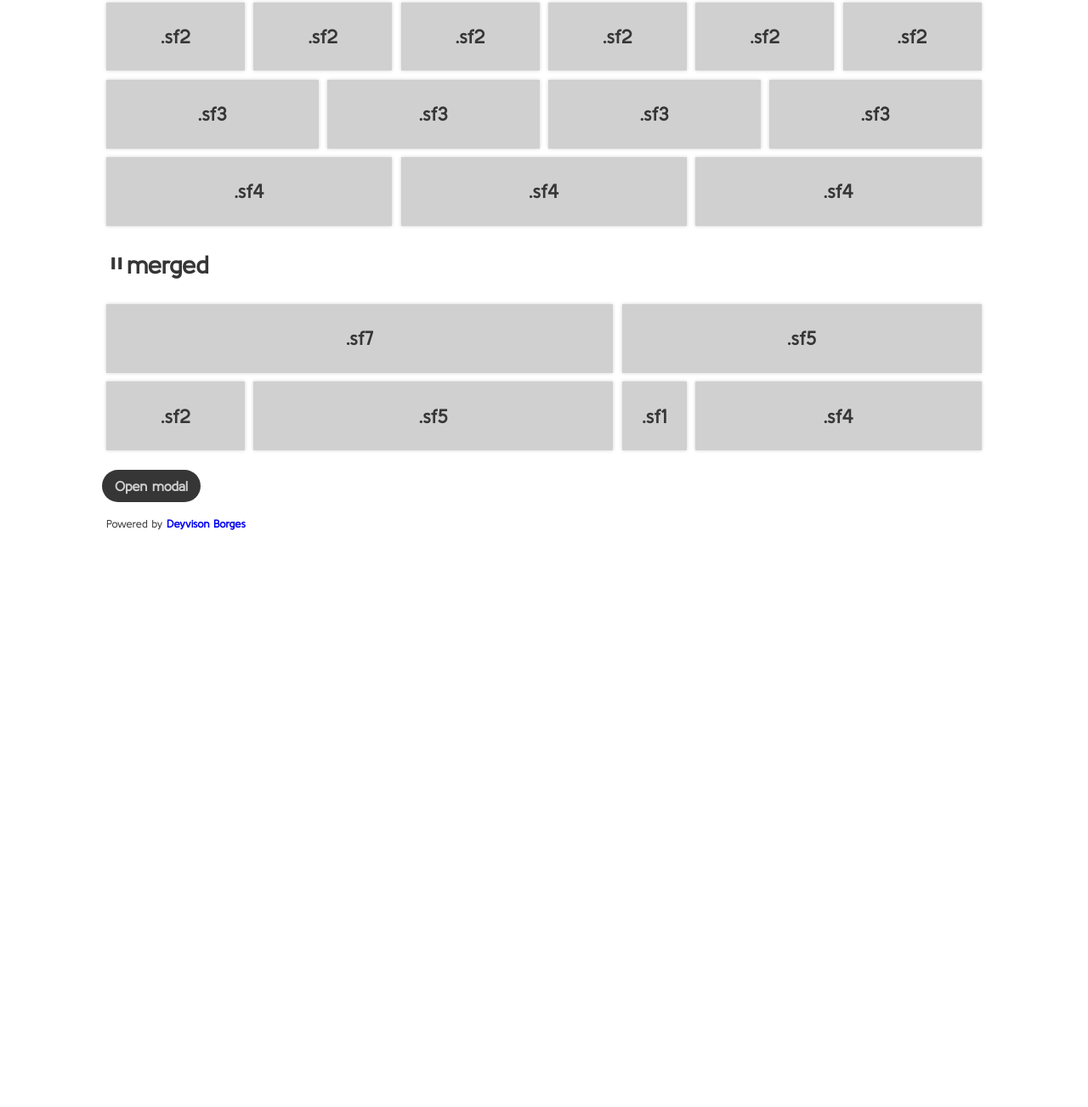
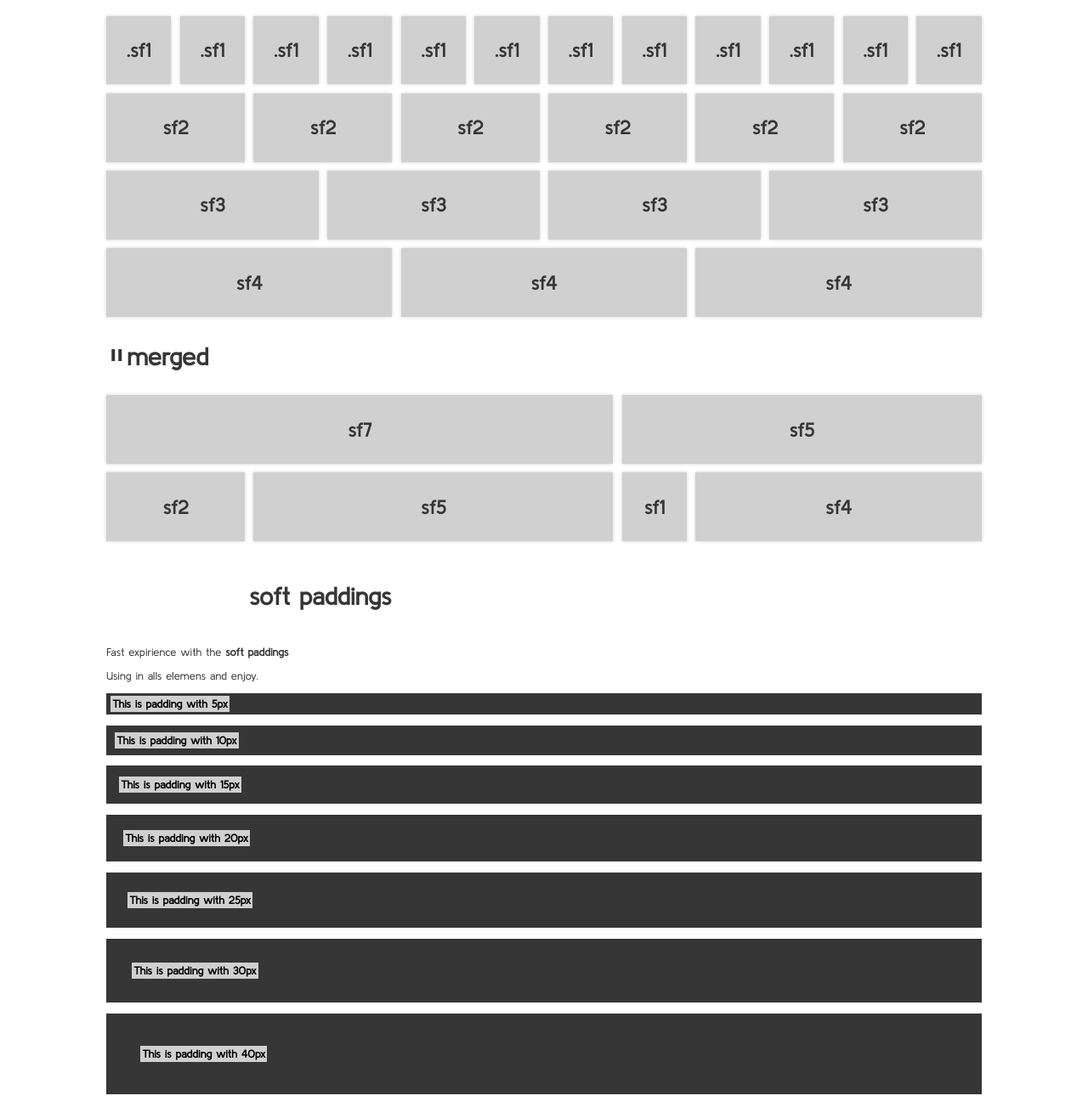
Before and after one commit to softframecss/softframecss, a website: page index.html in a window 1280 px wide. Shown: the part 820-2123 px from the top of the page at 85% size. Before the commit the page ends 1462 px from the top, so only its background shows below. Drawn offline with Linux system fonts and the light colour scheme.

Commit message:
mel: support soft paddings

```diff
--- a/css/softframe.css
+++ b/css/softframe.css
@@ -47,8 +47,29 @@ a { text-decoration: none; }
 
 /* UTILITIES */
 .text-center { text-align: center; }
-.pf { padding: 5px;}
 
+
+/* SOFT PADDINGS */
+.ps2 { padding: 2px;}
+.ps5 { padding: 5px;}
+.ps10 { padding: 10px;}
+.ps15 { padding: 15px;}
+.ps20 { padding: 20px;}
+.ps25 { padding: 25px;}
+.ps30 { padding: 30px;}
+.ps40 { padding: 40px;}
+
+@media screen and (max-width: 640px) {
+    .ps5,
+    .ps10,
+    .ps15,
+    .ps20,
+    .ps25,
+    .ps30,
+    .ps40 {
+        position: relative !important;
+    }
+}
 
 /* COMPONENTS */
 /* COLORS FOR BUTTONS*/
@@ -97,10 +118,20 @@ a { text-decoration: none; }
     background-color: #000000a6;
     color: #ffffff;
 }
+@media screen and (max-width: 640px) {
+    .sf_buttom {
+        position: relative;
+    }
+
+    .sf_buttom:hover {
+        transition: all 0.5s ease 0s;
+        background-color: #000000a6;
+        color: #ffffff;
+    }
+}
 
 /* CARD */
 .sf_card {
-    position: relative;
     color: var(--dark-gray);
     background-color: var(--light-gray);
     box-shadow: 0px 0px 4px 0px var(--light-gray);
--- a/index.html
+++ b/index.html
@@ -1,4 +1,5 @@
 <html lang="pt_BR">
+
 <head>
     <meta charset="UTF-8">
     <meta name="viewport" content="width=device-width, initial-scale=1.0">
@@ -17,6 +18,7 @@
 
     <title>softframe.css | A simple framework CSS for simple applications.</title>
 </head>
+
 <body>
     <div class="softframe">
         <div class="sf">
@@ -31,6 +33,12 @@
                 <hr>
             </div>
         </div>
+
+        <div class="sf">
+            <div class="sf12">
+                <h1><i class="material-icons"> pause </i>text</h1>
+            </div>
+        </div>
         <div class="sf">
             <div class="st">
                 <h1> This is text with <span class="sf_buttom light-gray">h1</span></h1>
@@ -42,12 +50,13 @@
                 <p>This is paragraphy <span class="sf_buttom light-gray">p</span></p>
             </div>
         </div>
+        <br>
+
         <div class="sf">
             <div class="sf12">
-                <hr>
+                <h1><i class="material-icons"> pause </i>buttons</h1>
             </div>
         </div>
-        <br>
         <div class="sf">
             <div class="sf12">
                 <button class="sf_buttom light-gray"> buttom </button>
@@ -59,101 +68,96 @@
             </div>
         </div>
         <br>
-        <div class="sf">
-            <div class="sf12">
-                <hr>
-            </div>
-        </div>
+
         <div class="sf">
             <div class="sf12">
                 <h1><i class="material-icons"> pause </i> layout</h1>
             </div>
         </div>
-
         <div class="sf">
             <div class="sf_card sf1">
-                <h3 class="text-center pf"> .sf1 </h3>
+                <h3 class="text-center ps5"> .sf1 </h3>
             </div>
             <div class="sf_card sf1">
-                <h3 class="text-center pf"> .sf1 </h3>
+                <h3 class="text-center ps5"> .sf1 </h3>
             </div>
             <div class="sf_card sf1">
-                <h3 class="text-center pf"> .sf1 </h3>
+                <h3 class="text-center ps5"> .sf1 </h3>
             </div>
             <div class="sf_card sf1">
-                <h3 class="text-center pf"> .sf1 </h3>
+                <h3 class="text-center ps5"> .sf1 </h3>
             </div>
             <div class="sf_card sf1">
-                <h3 class="text-center pf"> .sf1 </h3>
+                <h3 class="text-center ps5"> .sf1 </h3>
             </div>
             <div class="sf_card sf1">
-                <h3 class="text-center pf"> .sf1 </h3>
+                <h3 class="text-center ps5"> .sf1 </h3>
             </div>
             <div class="sf_card sf1">
-                <h3 class="text-center pf"> .sf1 </h3>
+                <h3 class="text-center ps5"> .sf1 </h3>
             </div>
             <div class="sf_card sf1">
-                <h3 class="text-center pf"> .sf1 </h3>
+                <h3 class="text-center ps5"> .sf1 </h3>
             </div>
             <div class="sf_card sf1">
-                <h3 class="text-center pf"> .sf1 </h3>
+                <h3 class="text-center ps5"> .sf1 </h3>
             </div>
             <div class="sf_card sf1">
-                <h3 class="text-center pf"> .sf1 </h3>
+                <h3 class="text-center ps5"> .sf1 </h3>
             </div>
             <div class="sf_card sf1">
-                <h3 class="text-center pf"> .sf1 </h3>
+                <h3 class="text-center ps5"> .sf1 </h3>
             </div>
             <div class="sf_card sf1">
-                <h3 class="text-center pf"> .sf1 </h3>
+                <h3 class="text-center ps5"> .sf1 </h3>
             </div>
         </div>
 
         <div class="sf">
             <div class="sf_card sf2">
-                <h3 class="text-center pf"> .sf2 </h3>
+                <h3 class="text-center ps5"> sf2 </h3>
             </div>
             <div class="sf_card sf2">
-                <h3 class="text-center pf"> .sf2 </h3>
+                <h3 class="text-center ps5"> sf2 </h3>
             </div>
             <div class="sf_card sf2">
-                <h3 class="text-center pf"> .sf2 </h3>
+                <h3 class="text-center ps5"> sf2 </h3>
             </div>
             <div class="sf_card sf2">
-                <h3 class="text-center pf"> .sf2 </h3>
+                <h3 class="text-center ps5"> sf2 </h3>
             </div>
             <div class="sf_card sf2">
-                <h3 class="text-center pf"> .sf2 </h3>
+                <h3 class="text-center ps5"> sf2 </h3>
             </div>
             <div class="sf_card sf2">
-                <h3 class="text-center pf"> .sf2 </h3>
+                <h3 class="text-center ps5"> sf2 </h3>
             </div>
         </div>
 
         <div class="sf">
             <div class="sf_card sf3">
-                <h3 class="text-center pf"> .sf3 </h3>
+                <h3 class="text-center ps5"> sf3 </h3>
             </div>
             <div class="sf_card sf3">
-                <h3 class="text-center pf"> .sf3 </h3>
+                <h3 class="text-center ps5"> sf3 </h3>
             </div>
             <div class="sf_card sf3">
-                <h3 class="text-center pf"> .sf3 </h3>
+                <h3 class="text-center ps5"> sf3 </h3>
             </div>
             <div class="sf_card sf3">
-                <h3 class="text-center pf"> .sf3 </h3>
+                <h3 class="text-center ps5"> sf3 </h3>
             </div>
         </div>
 
         <div class="sf">
             <div class="sf_card sf4">
-                <h3 class="text-center pf"> .sf4 </h3>
+                <h3 class="text-center ps5"> sf4 </h3>
             </div>
             <div class="sf_card sf4">
-                <h3 class="text-center pf"> .sf4 </h3>
+                <h3 class="text-center ps5"> sf4 </h3>
             </div>
             <div class="sf_card sf4">
-                <h3 class="text-center pf"> .sf4 </h3>
+                <h3 class="text-center ps5"> sf4 </h3>
             </div>
         </div>
 
@@ -165,35 +169,70 @@
 
         <div class="sf">
             <div class="sf_card sf7">
-                <h3 class="text-center pf"> .sf7</h3>
+                <h3 class="text-center ps5"> sf7</h3>
             </div>
             <div class="sf_card sf5">
-                <h3 class="text-center pf"> .sf5 </h3>
+                <h3 class="text-center ps5"> sf5 </h3>
             </div>
         </div>
 
         <div class="sf">
             <div class="sf_card sf2">
-                <h3 class="text-center pf"> .sf2</h3>
+                <h3 class="text-center ps5"> sf2</h3>
             </div>
             <div class="sf_card sf5">
-                <h3 class="text-center pf"> .sf5 </h3>
+                <h3 class="text-center ps5"> sf5 </h3>
             </div>
             <div class="sf_card sf1">
-                <h3 class="text-center pf"> .sf1 </h3>
+                <h3 class="text-center ps5"> sf1 </h3>
             </div>
             <div class="sf_card sf4">
-                <h3 class="text-center pf"> .sf4 </h3>
+                <h3 class="text-center ps5"> sf4 </h3>
             </div>
         </div>
         <br>
-        <div class="sf"> <!-- modal -->
+
+        <div class="sf">
+            <div class="sf12">
+                <h1><i class="material-icons"> feature </i>soft paddings</h1>
+            </div>
+        </div>
+        <div class="sf">
+            <div class="sf12">
+                <p> Fast expirience with the <strong>soft paddings</strong></p>
+                <p>Using in alls elemens and enjoy.</p>
+                <p class="ps5 dark-gray">
+                    <span class="light-gray ps2">This is padding with 5px</span>
+                </p>
+                <p class="ps10 dark-gray">
+                    <span class="light-gray ps2">This is padding with 10px</span>
+                </p>
+                <p class="ps15 dark-gray">
+                    <span class="light-gray ps2">This is padding with 15px</span>
+                </p>
+                <p class="ps20 dark-gray">
+                    <span class="light-gray ps2">This is padding with 20px</span>
+                </p>
+                <p class="ps25 dark-gray">
+                    <span class="light-gray ps2">This is padding with 25px</span>
+                </p>
+                <p class="ps30 dark-gray">
+                    <span class="light-gray ps2">This is padding with 30px</span>
+                </p>
+                <p class="ps40 dark-gray">
+                    <span class="light-gray ps2">This is padding with 40px</span>
+                </p>
+            </div>
+        </div>
+
+        <div class="sf">
+            <!-- modal -->
             <label class="sf_buttom dark-gray" for="modal">Open modal</label>
             <input class="sf_modal_state" id="modal" type="checkbox" hidden>
             <div class="sf_modal">
                 <label class="sf_modal_bg" for="modal"></label>
                 <div class="sf_modal_inner">
-                  <label class="sf_modal_close" for="modal"></label>
+                    <label class="sf_modal_close" for="modal"></label>
                     <h2>Hello, i'm modal</h2>
                     <p>
                         this project is Brazilian
@@ -204,9 +243,11 @@
 
         <div class="sf sf_footer">
             <div class="sf12">
-                <p>Powered by <strong> <a href="https://www.linkedin.com/in/deyvisonborges"> Deyvison Borges </a></strong></p>
+                <p>Powered by <strong> <a href="https://www.linkedin.com/in/deyvisonborges"> Deyvison Borges
+                        </a></strong></p>
             </div>
         </div>
     </div>
 </body>
+
 </html>
```
